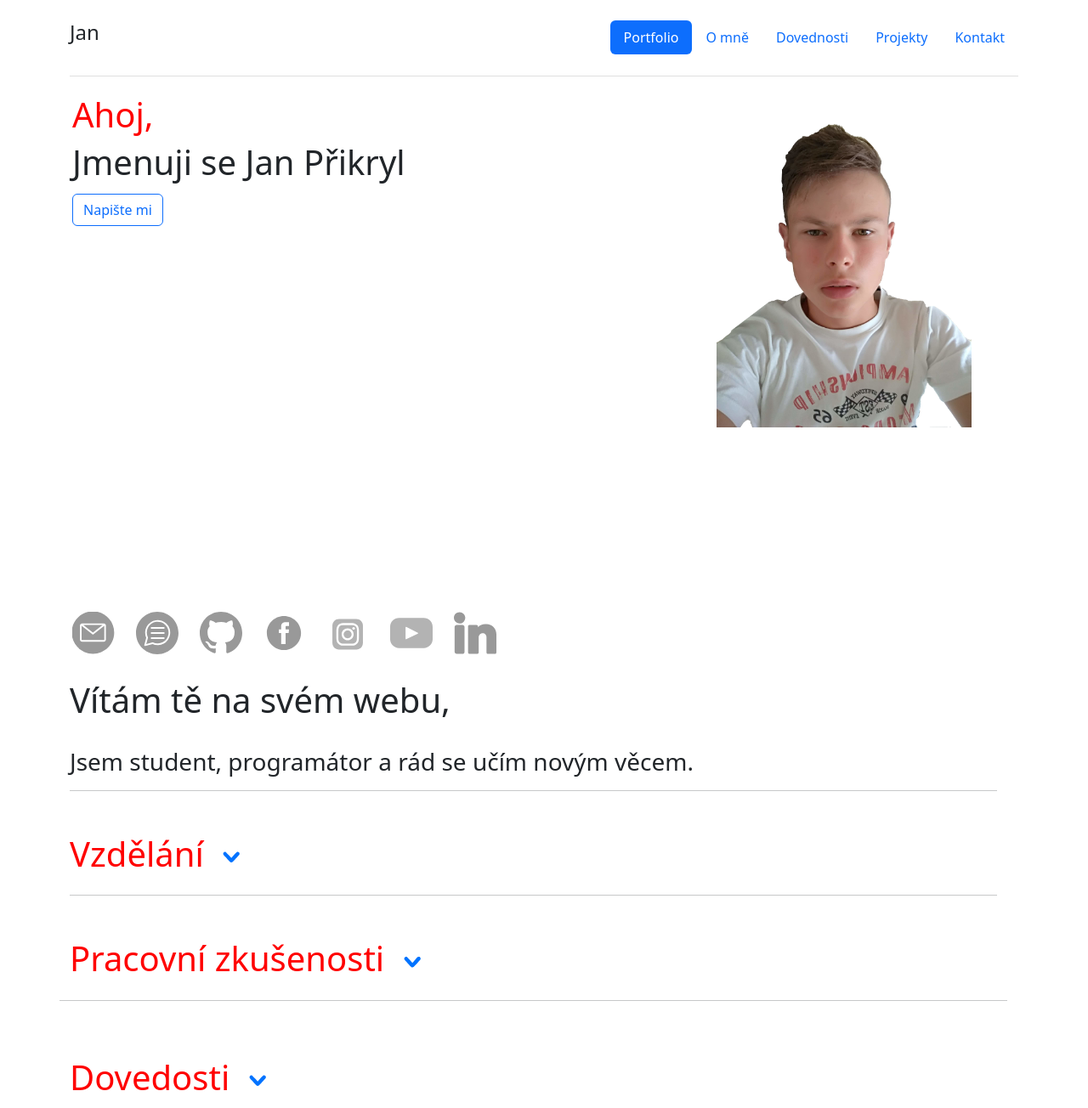
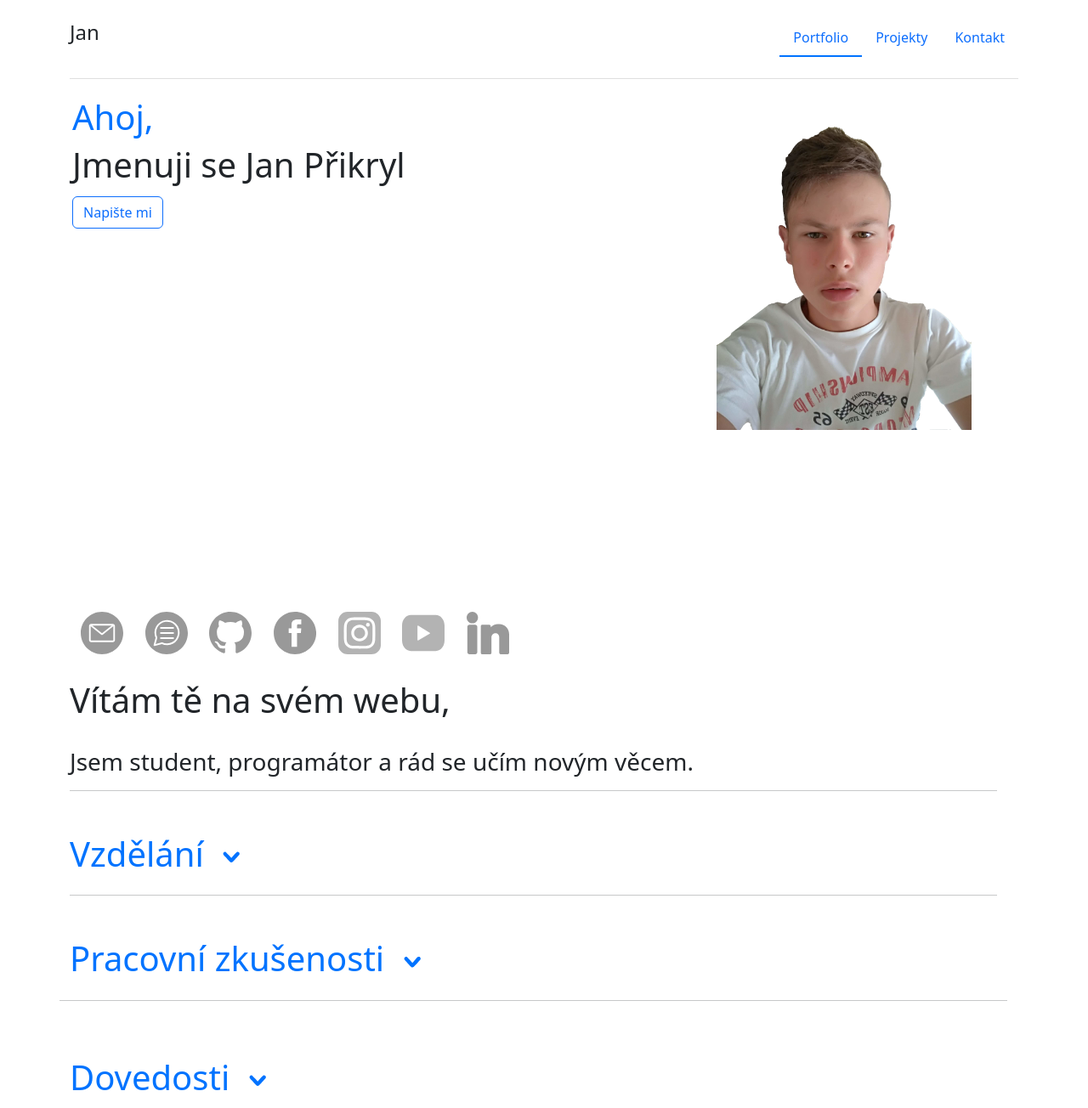
Before and after one commit to janprikryl1/Portfolio-web, a Django app: template main/templates/index.html in a window 1280 px wide. Shown: the whole page at 85% size. Run offline with Django 3.2, Linux system fonts and the light colour scheme; the template is opened without the code that fills it, so the values that code supplies are empty; some libraries are stand-ins or nearby versions.

Commit message:
Vylepšení grafiky

```diff
--- a/main/static/hover.css
+++ b/main/static/hover.css
@@ -3,7 +3,7 @@ img {
 }
 @media (min-width:500px) {
     .cards:hover {
-        filter: drop-shadow(0px 0px 15px greenyellow);
+        filter: drop-shadow(0px 0px 15px #0073ff);
         transform: scale(1.5);
     }
 }
--- a/main/templates/contact.html
+++ b/main/templates/contact.html
@@ -21,10 +21,8 @@
        </a>
       <ul class="nav nav-pills">
         <li class="nav-item"><a href="{% url 'index' %}" class="nav-link" aria-current="page">Portfolio</a></li>
-        <li class="nav-item"><a href="{% url 'index' %}#about" class="nav-link">O mně</a></li>
-        <li class="nav-item"><a href="{% url 'index' %}#skills" class="nav-link">Dovednosti</a></li>
         <li class="nav-item"><a href="{% url 'projects' %}" class="nav-link">Projekty</a></li>
-        <li class="nav-item"><a href="{% url 'contact' %}" class="nav-link active">Kontakt</a></li>
+        <li class="nav-item"  style="border-bottom: 2px solid #0073ff; padding-bottom: 1px;"><a href="{% url 'contact' %}" class="nav-link">Kontakt</a></li>
       </ul>
     </header>
       <hr style="margin-top: 1px; color: gray;">
@@ -93,7 +91,7 @@
                   <textarea id="message" style="margin-left: -10px; border-radius: 10px; padding: 10px;" required></textarea>
                 </div>
               </div>
-              <input type="submit" class="btn btn-outline-danger" value="Odeslat">
+              <input type="submit" class="btn btn-outline-primary" value="Odeslat">
               <div class="col-sm-8">
                 <br><br>
                 <p>Můžete mně také kontaktovat e-mailem, telefonicky, přes Signal, WhatsApp, Telegram, Viber, Messenger, Instagram, FaceTime a nebo Discord</p>
--- a/main/templates/error.html
+++ b/main/templates/error.html
@@ -21,8 +21,6 @@
        </a>
       <ul class="nav nav-pills">
         <li class="nav-item"><a href="{% url 'index' %}" class="nav-link" aria-current="page">Portfolio</a></li>
-        <li class="nav-item"><a href="{% url 'index' %}#about" class="nav-link">O mně</a></li>
-        <li class="nav-item"><a href="{% url 'index' %}#skills" class="nav-link">Dovednosti</a></li>
         <li class="nav-item"><a href="{% url 'projects' %}" class="nav-link">Projekty</a></li>
         <li class="nav-item"><a href="{% url 'contact' %}" class="nav-link">Kontakt</a></li>
       </ul>
--- a/main/templates/index.html
+++ b/main/templates/index.html
@@ -20,9 +20,7 @@
         <H4>Jan</H4>
       </a>
       <ul class="nav nav-pills">
-        <li class="nav-item"><a href="{% url 'index' %}" class="nav-link active">Portfolio</a></li>
-        <li class="nav-item"><a href="{% url 'index' %}#about" class="nav-link">O mně</a></li>
-        <li class="nav-item"><a href="{% url 'index' %}#skills" class="nav-link">Dovednosti</a></li>
+        <li class="nav-item" style="border-bottom: 2px solid #0073ff; padding-bottom: 1px;"><a href="{% url 'index' %}" class="nav-link">Portfolio</a></li>
         <li class="nav-item"><a href="{% url 'projects' %}" class="nav-link">Projekty</a></li>
         <li class="nav-item"><a href="{% url 'contact' %}" class="nav-link">Kontakt</a></li>
       </ul>
@@ -33,11 +31,11 @@
   <div class="container" id="overview" style="padding-left: 15px;">
       <div class="row" style="padding-top: 5px;">
           <div class="col-sm-8">
-              <H1 style="color: #ff0000;" id="title">Ahoj,</H1>
+              <H1 style="color: #0073ff;" id="title">Ahoj,</H1>
               <H1 id="welcome">Jmenuji se Jan Přikryl</H1>
               <a href="{% url 'contact' %}" class="btn btn-outline-primary" style="margin-top: 5px;" id="contact">Napište mi</a>
               <div class="row" style="bottom: 0; height: 10%; position: absolute;" id="socials">
-                      <div class="col-sm-1 cards" style="margin-right: 20px;">
+                      <div class="col-sm-1 cards" style="margin-right: 20px; margin-left: 10px;">
                           <a href="mailto:honza.prikryl.hp@gmail.com"><img src="media/icon/013-mail.svg"></a>
                       </div>
                       <div class="col-sm-1 cards" style="margin-right: 20px;">
@@ -74,39 +72,39 @@
                 <br>
               <h3 style="padding-right:60px;">Jsem student, programátor a rád se učím novým věcem.</h3>
             <hr class="featurette-divider">
-            <H1 style="margin-top: 50px; margin-bottom: 20px; color: #ff0000">Vzdělání  <img id="education_arrow" class="arrow" src="media/icon/expand-arrow-icon.svg" onclick="if (!$('#education_content').is(':hidden')){$('#education_content').hide('slow');$('#education_arrow').removeClass('rotated');}else{$('#education_content').show('slow');$('#education_arrow').addClass('rotated');}"></H1>
+            <H1 style="margin-top: 50px; margin-bottom: 20px; color: #0073ff">Vzdělání  <img id="education_arrow" class="arrow" src="media/icon/expand-arrow-icon.svg" onclick="if (!$('#education_content').is(':hidden')){$('#education_content').hide('slow');$('#education_arrow').removeClass('rotated');}else{$('#education_content').show('slow');$('#education_arrow').addClass('rotated');}"></H1>
               <div id="education_content" style="display: none;">
                     <div class="row">
                       <div class="col-sm-5">
-                          <H6 style="color: #33ff00">VYSOKÁ ŠKOLA BÁŇSKÁ -</H6>
-                          <H6 style="color: #33ff00">TECHNICKÁ UNIVERZITA OSTRAVA</H6>
+                          <H6 style="color: #0073ff">VYSOKÁ ŠKOLA BÁŇSKÁ -</H6>
+                          <H6 style="color: #0073ff">TECHNICKÁ UNIVERZITA OSTRAVA</H6>
                           <H7>Ostrava</H7>
-                          <p style="color: #0073ff;">Informatika</p>
+                          <p>Informatika</p>
                       </div>
                       <div class="col-sm-4" style="text-align: center;">
                         <p>2022 - současnost</p>
                       </div>
                       <div class="col-sm-5">
-                        <H6 style="color: #33ff00">VYŠŠÍ ODBORNÁ ŠKOLA</H6>
-                        <H6 style="color: #33ff00">A STŘENÍ PRŮMYSLOVÁ ŠKOLA</H6>
-                        <H6 style="color: #33ff00">ELEKTROTECHNICKÁ</H6>
+                        <H6 style="color: #0073ff">VYŠŠÍ ODBORNÁ ŠKOLA</H6>
+                        <H6 style="color: #0073ff">A STŘENÍ PRŮMYSLOVÁ ŠKOLA</H6>
+                        <H6 style="color: #0073ff">ELEKTROTECHNICKÁ</H6>
                         <H7>Olomouc</H7>
-                        <p style="color: #0073ff;">Elektrotechnika</p>
+                        <p>Elektrotechnika</p>
                       </div>
                       <div class="col-sm-4" style="text-align: center;">
                         <p>2018 - 2022</p>
                       </div>
                     </div>
-                        <H6 style="color: #33ff00">ZÁKLADNÍ ŠKOLA E. VALENY</H6>
+                        <H6 style="color: #0073ff">ZÁKLADNÍ ŠKOLA E. VALENY</H6>
                         <H7>Prostějov</H7>
                 </div>
 
     <hr class="featurette-divider">
-            <H1 style="margin-top: 50px; margin-bottom: 20px; color: #ff0000">Pracovní zkušenosti <img id="experiences_arrow" class="arrow" src="media/icon/expand-arrow-icon.svg" onclick="if (!$('#experiences_content').is(':hidden')){$('#experiences_content').hide('slow');$('#experiences_arrow').removeClass('rotated');}else{$('#experiences_content').show('slow');$('#experiences_arrow').addClass('rotated');}"></H1>
+            <H1 style="margin-top: 50px; margin-bottom: 20px; color: #0073ff">Pracovní zkušenosti <img id="experiences_arrow" class="arrow" src="media/icon/expand-arrow-icon.svg" onclick="if (!$('#experiences_content').is(':hidden')){$('#experiences_content').hide('slow');$('#experiences_arrow').removeClass('rotated');}else{$('#experiences_content').show('slow');$('#experiences_arrow').addClass('rotated');}"></H1>
             <div id="experiences_content" style="display: none;">
                  <div class="row">
                       <div class="col-sm-5">
-                          <H6 style="color: #33ff00">WERNHERD TECHNOLOGY</H6>
+                          <H6 style="color: #0073ff">WERNHERD TECHNOLOGY</H6>
                           <H7>Dětkovice</H7>
                           <ul>
                               <li>Oprava akumulátorů</li>
@@ -118,7 +116,7 @@
                         <p>2022 - současnost</p>
                       </div>
                       <div class="col-sm-5">
-                      <H6 style="color: #33ff00">OBEC SMRŽICE</H6>
+                      <H6 style="color: #0073ff">OBEC SMRŽICE</H6>
                           <H7>Smržice</H7>
                           <ul>
                               <li>Sečení trávy</li>
@@ -131,7 +129,7 @@
                  </div>
                 <div class="row">
                     <div class="col-sm-5">
-                      <H6 style="color: #33ff00">ARBOEKO</H6>
+                      <H6 style="color: #0073ff">ARBOEKO</H6>
                           <H7>Smržice</H7>
                           <ul>
                               <li>Zahradnické práce</li>
@@ -145,7 +143,7 @@
       </div>
     <hr class="featurette-divider">
 <div class="col-sm-16" id="skills" style="margin-top: 50px; margin-bottom: 20px;">
-    <H1 style="color: #ff0000;">Dovedosti <img id="skills_arrow" class="arrow" src="media/icon/expand-arrow-icon.svg" onclick="if (!$('#skills_content').is(':hidden')){$('#skills_content').hide('slow');$('#skills_arrow').removeClass('rotated');}else{$('#skills_content').show('slow');$('#skills_arrow').addClass('rotated');}"></H1>
+    <H1 style="color: #0073ff;">Dovedosti <img id="skills_arrow" class="arrow" src="media/icon/expand-arrow-icon.svg" onclick="if (!$('#skills_content').is(':hidden')){$('#skills_content').hide('slow');$('#skills_arrow').removeClass('rotated');}else{$('#skills_content').show('slow');$('#skills_arrow').addClass('rotated');}"></H1>
     <div id="skills_content" style="display: none;">
     <p>Jazyky, knihovny, technologie, ostatní</p>
     <div class="container">
--- a/main/templates/project_details.html
+++ b/main/templates/project_details.html
@@ -24,9 +24,7 @@
         </a>
       <ul class="nav nav-pills">
         <li class="nav-item"><a href="{% url 'index' %}" class="nav-link">Portfolio</a></li>
-        <li class="nav-item"><a href="{% url 'index' %}#about" class="nav-link">O mně</a></li>
-        <li class="nav-item"><a href="{% url 'index' %}#skills" class="nav-link">Dovednosti</a></li>
-        <li class="nav-item"><a href="{% url 'projects' %}" class="nav-link active">Projekty</a></li>
+        <li class="nav-item" style="border-bottom: 2px solid #0073ff; padding-bottom: 1px;"><a href="{% url 'projects' %}" class="nav-link">Projekty</a></li>
         <li class="nav-item"><a href="{% url 'contact' %}" class="nav-link">Kontakt</a></li>
       </ul>
     </header>
```
Also changed, not shown: main/templates/projects.html (+13 -15 lines), media/icon/013-mail.svg, media/icon/1482589369.svg, media/icon/1652445661linkedin-social-media-svgrepo-com.svg, media/icon/icon.svg, media/icon/instagram.svg, media/icon/youtube.svg.
